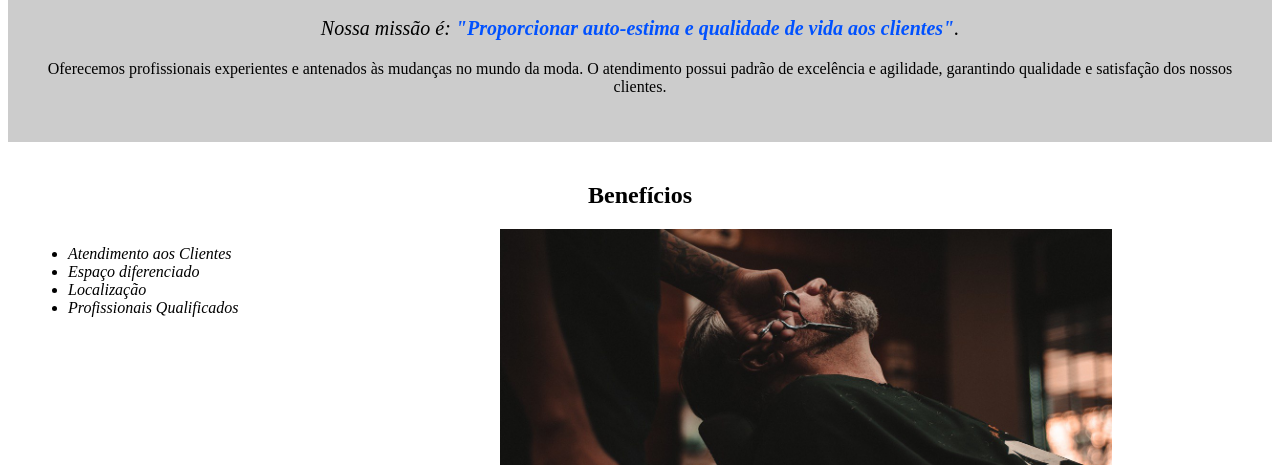
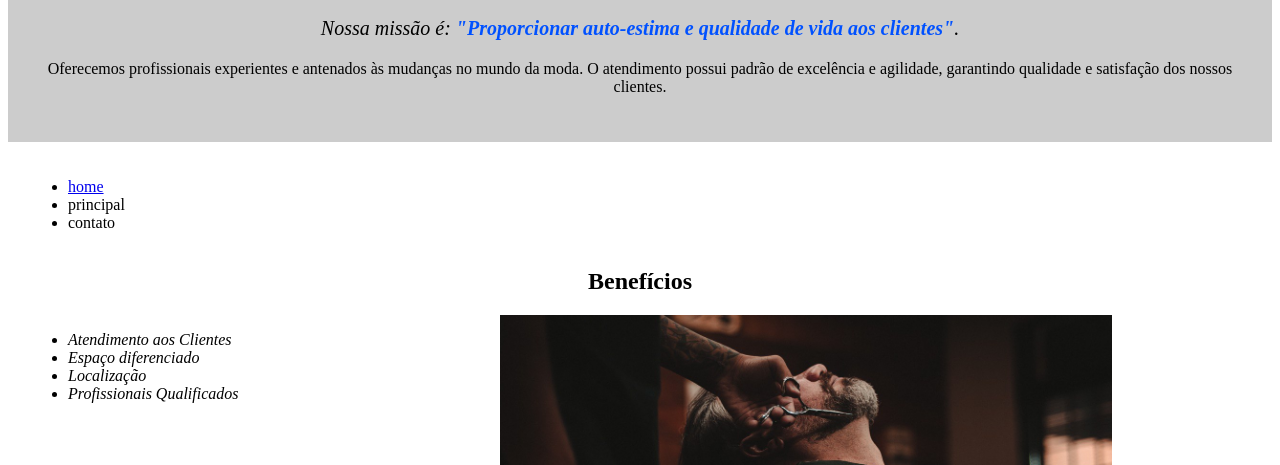
Before and after one commit to Belatrixxx/projeto, a plain HTML site: page index.html in a window 1280 px wide. Shown: the part 635-1100 px from the top of the page. Drawn offline with Linux system fonts and the light colour scheme.

Commit message:
alteracao

```diff
--- a/index.html
+++ b/index.html
@@ -22,6 +22,14 @@
 </div>
 
 <div class="beneficios">
+    <ul>
+<li> <a href="index.html" >home</a></li>
+<li <a href="principal.html">principal</a></li>
+<li <a href="contato.htl">contato</a></li>
+
+
+
+    </ul>
     <h2>Benefícios</h2>
 
     <ul>
```
